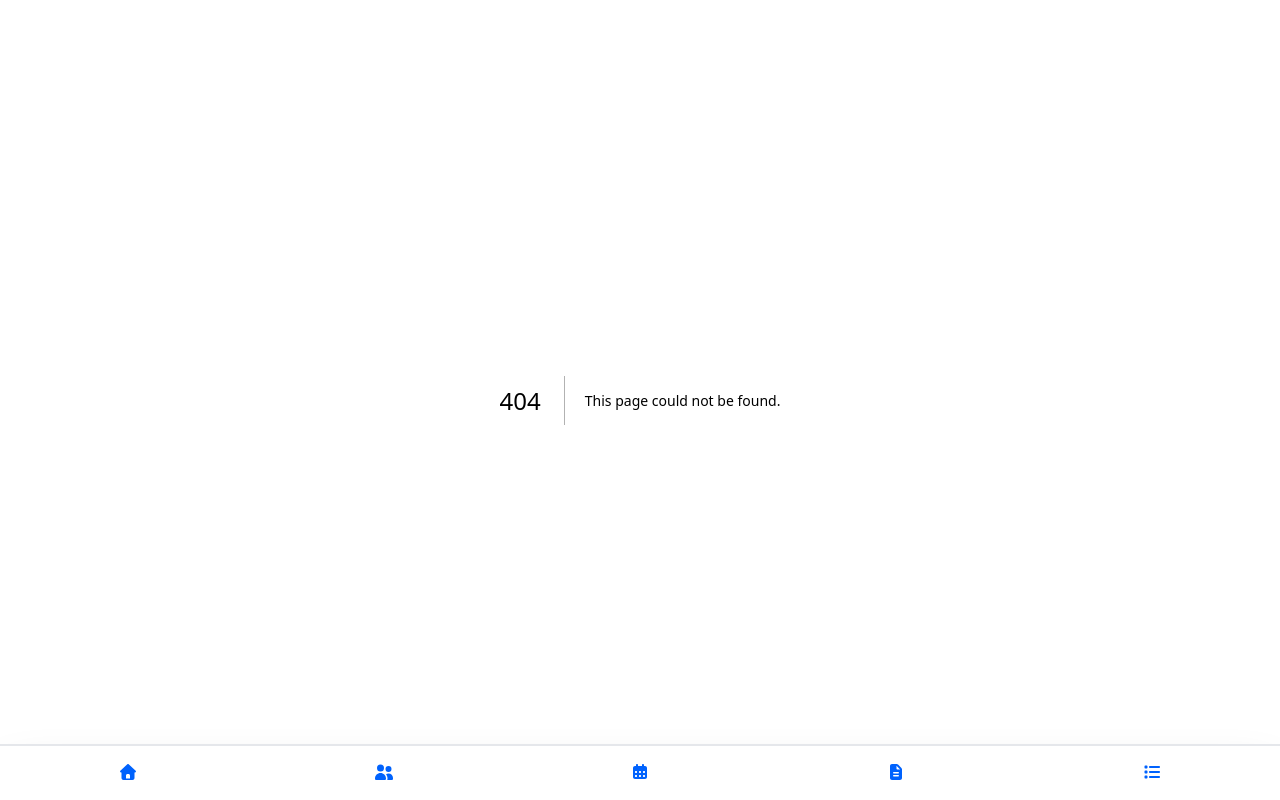
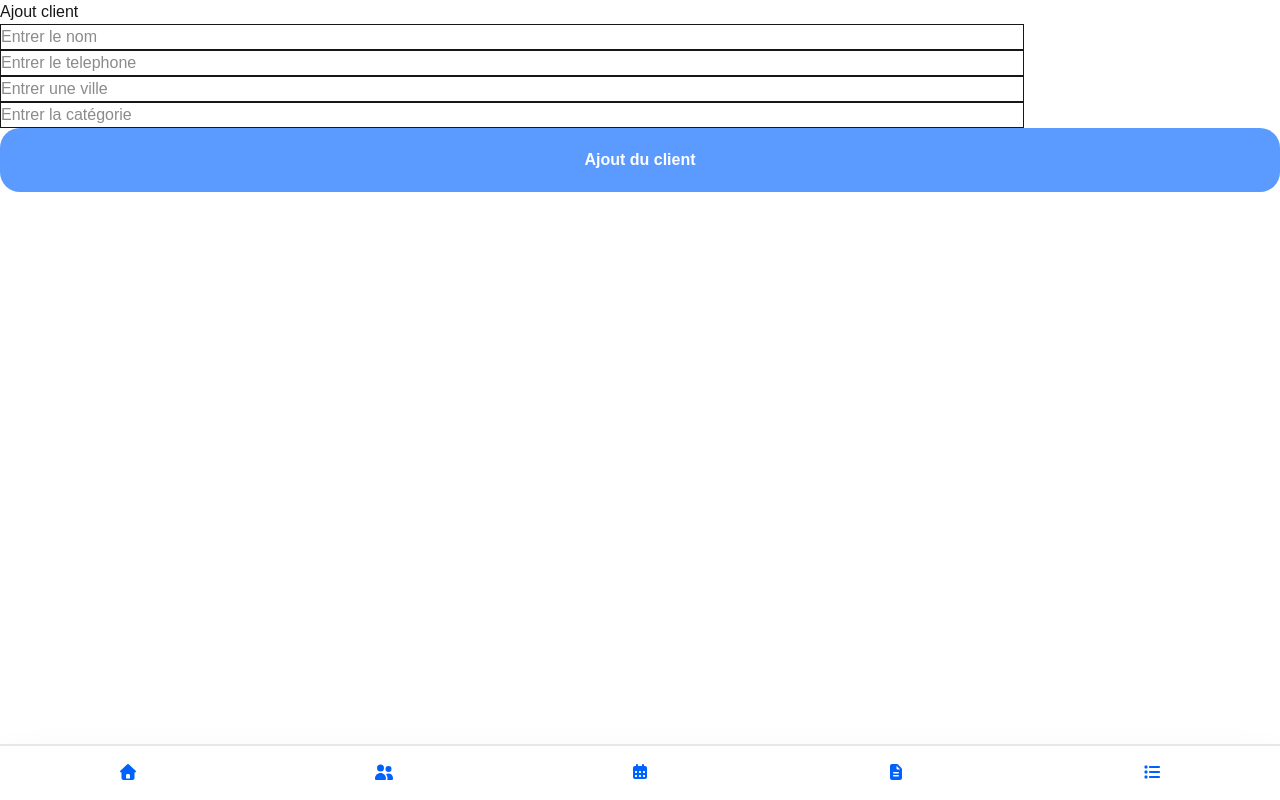
Before and after one commit to Florian77000/CRMFrontend, a Next.js app: page /clients/add in a window 1280 px wide. Before the commit this address had no page. Built offline with nearby package versions, Linux system fonts and the light colour scheme.

Commit message:
ajout ajout client

```diff
--- /dev/null
+++ b/app/clients/[id]/page.js
@@ -0,0 +1,32 @@
+'use client'
+
+import {useState, useEffect} from "react";
+import { useParams } from "next/navigation";
+
+export default function ClientId () {
+
+     const { id } = useParams();
+     const [client, setClient] = useState(null);
+
+    useEffect(() => {
+        fetch(`https://cr-mbackend-murex.vercel.app/clients/${id}`)
+        // fetch(`http://localhost:3000/clients/${id}`)
+        .then((res) => res.json())
+        .then((data) => {
+            setClient(data.data)
+        })
+    }, [id]);
+
+    if(!client) return <p>client introuvable</p>
+
+    return(
+        <div>
+            <div className="flex gap-2 font-bold">
+                <p>←</p>
+                <h1>Fiche client</h1>
+            </div>
+
+            <p>{client.name}</p>
+        </div>
+    )
+}
--- /dev/null
+++ b/app/clients/add/page.js
@@ -0,0 +1,95 @@
+'use client'
+
+import { useState, useEffect } from "react"
+
+export default function Add () {
+
+    const [name, setName] = useState("");
+    const [phone, setPhone] = useState("");
+    const [city, setCity] = useState("");
+    const [cat, setCat] = useState("");
+
+    const [suggestions, setSuggestions] = useState([]);
+
+    useEffect(() => {
+    if (city.length < 3) {
+        setSuggestions([]);
+        return;
+    }
+
+    fetch(`https://api-adresse.data.gouv.fr/search/?q=${city}&type=municipality&limit=5`)
+        .then(res => res.json())
+        .then(data => {
+            setSuggestions(data.features);
+        });
+
+}, [city]);
+
+    const clickAdd = () => {
+            fetch('https://cr-mbackend-murex.vercel.app/clients/add', {
+                method:'POST',
+                headers:{"content-type":"application/json"},
+                body:JSON.stringify({
+                    name:name,
+                    phone:phone,
+                    city:city,
+                    cat:cat
+                })
+            })
+            .then((res) => res.json())
+            .then(()=> {
+                console.log('ajout ok')
+                setName('')
+                setPhone('')
+                setCity('')
+                setCat('')
+            })
+        }
+
+    return (
+        <div>
+            <h1>Ajout client</h1>
+
+            <input type='text'
+            onChange={(e) =>setName(e.target.value)} value={name}
+            placeholder="Entrer le nom"
+            className="border w-[80%]" />
+
+            <input type='tel'
+            onChange={(e) =>setPhone(e.target.value.replace(/[^0-9]/g, ""))} value={phone}
+            placeholder="Entrer le telephone"
+            maxLength={10}
+            className="border w-[80%]" />
+
+
+            <input
+                    type="text"
+                    value={city}
+                    onChange={(e) => setCity(e.target.value)}
+                    placeholder="Entrer une ville"
+                    className="border w-[80%]"
+                />
+            {suggestions.map((e, i) => (
+            <p
+            key={i}
+            onClick={() => {
+                setCity(e.properties.city);
+                setSuggestions([]);
+            }}
+
+            >
+            {e.properties.city} ({e.properties.postcode})
+            </p>
+    ))}
+
+            <input type='text'
+            onChange={(e) =>setCat(e.target.value)} value={cat}
+            placeholder="Entrer la catégorie"
+            className="border w-[80%]" />
+
+            <button
+            onClick={() =>clickAdd()}
+            className="btn btn-primary">Ajout du client</button>
+        </div>
+    )
+}
--- a/app/client/page.js
+++ b/app/clients/page.js
@@ -1,9 +1,10 @@
 'use client'
-
+import Link from 'next/link';
 import { useState, useEffect } from "react";
+import { useRouter } from "next/navigation";
 
 export default function Client () {
-
+    const router = useRouter();
     const [clients, setClients] = useState([])
     const [search, setSearch] = useState('')
 
@@ -15,7 +16,8 @@ export default function Client () {
 };
 
     const fetchClient = () => {
-        fetch('https://cr-mbackend-murex.vercel.app/clients')
+        // fetch('https://cr-mbackend-murex.vercel.app/clients')
+        fetch('http://localhost:3000/clients')
         .then(res => res.json())
         .then(data => {
             console.log('data: ', data.data);
@@ -31,10 +33,17 @@ export default function Client () {
             e.city.toLowerCase().includes(search.toLocaleLowerCase())
         )
 
+
+
     return (
-        <div className="min-h-screen pb-[10vh]">
-            <h1 className="text-2xl font-bold">Mes clients</h1>
-            <div className="p-5 flex flex-col ">
+        <div className="min-h-screen pb-[10vh] px-5 p">
+
+            <div className="flex justify-between items-center">
+                <h1 className="text-2xl font-bold">Mes clients</h1>
+                <Link href={'/clients/add'} className="bg-(--primaire) w-6 h-6 flex justify-center items-center rounded-full text-2xl text-white">+</Link>
+            </div>
+
+            <div className="flex flex-col py-5">
                 <input className="bg-gray-100 w-full rounded-2xl h-10" placeholder="🔍 Rechercher un client ..." onChange={(e) => setSearch(e.target.value)} value={search} />
                 <div className="flex justify-between py-5">
                     <button className={`border p-2 rounded-2xl w-30 ${search === '' ? 'bg-(--primaire) text-white' : 'bg-white'}`} onClick={() => setSearch('')}>Tous ({clients.length})</button>
@@ -42,7 +51,9 @@ export default function Client () {
                     <button className="border p-2 rounded-2xl w-30">Facture</button>
                 </div>
                 {filterClients.map((e,i) => (
-                    <div key={i} className="text-gray-400/70 border-b py-4 flex justify-between">
+                    <div key={i}
+                    onClick={() => router.push(`/clients/${e._id}`)}
+                    className="text-gray-400/70 border-b py-4 flex justify-between">
                         <div className="flex flex-col">
                             <p className="text-black ">{e.name}</p>
                             <p>{e.phone.replace(/(\d{2})(?=\d)/g, '$1 ')}</p>
--- a/app/components/Navbar.js
+++ b/app/components/Navbar.js
@@ -6,7 +6,7 @@ export default function Navbar() {
 
     const icon = [
         {logo:faHouse, href:'/'},
-        {logo:faUserGroup, href:'/client'},
+        {logo:faUserGroup, href:'/clients'},
         {logo:faCalendarDays, href:'/'},
         {logo:faFileLines, href:'/'},
         {logo:faList, href:'/'},
```
